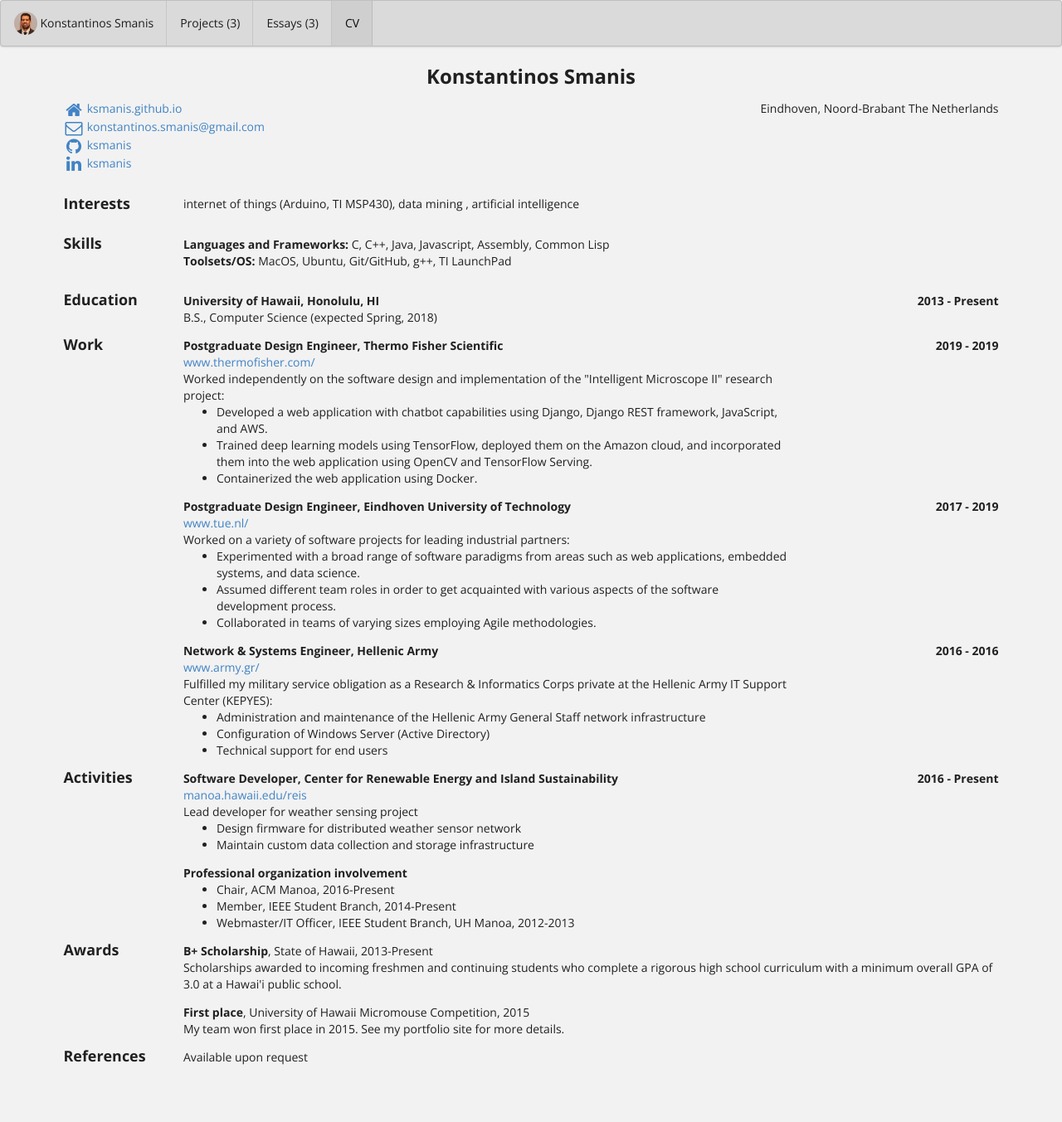
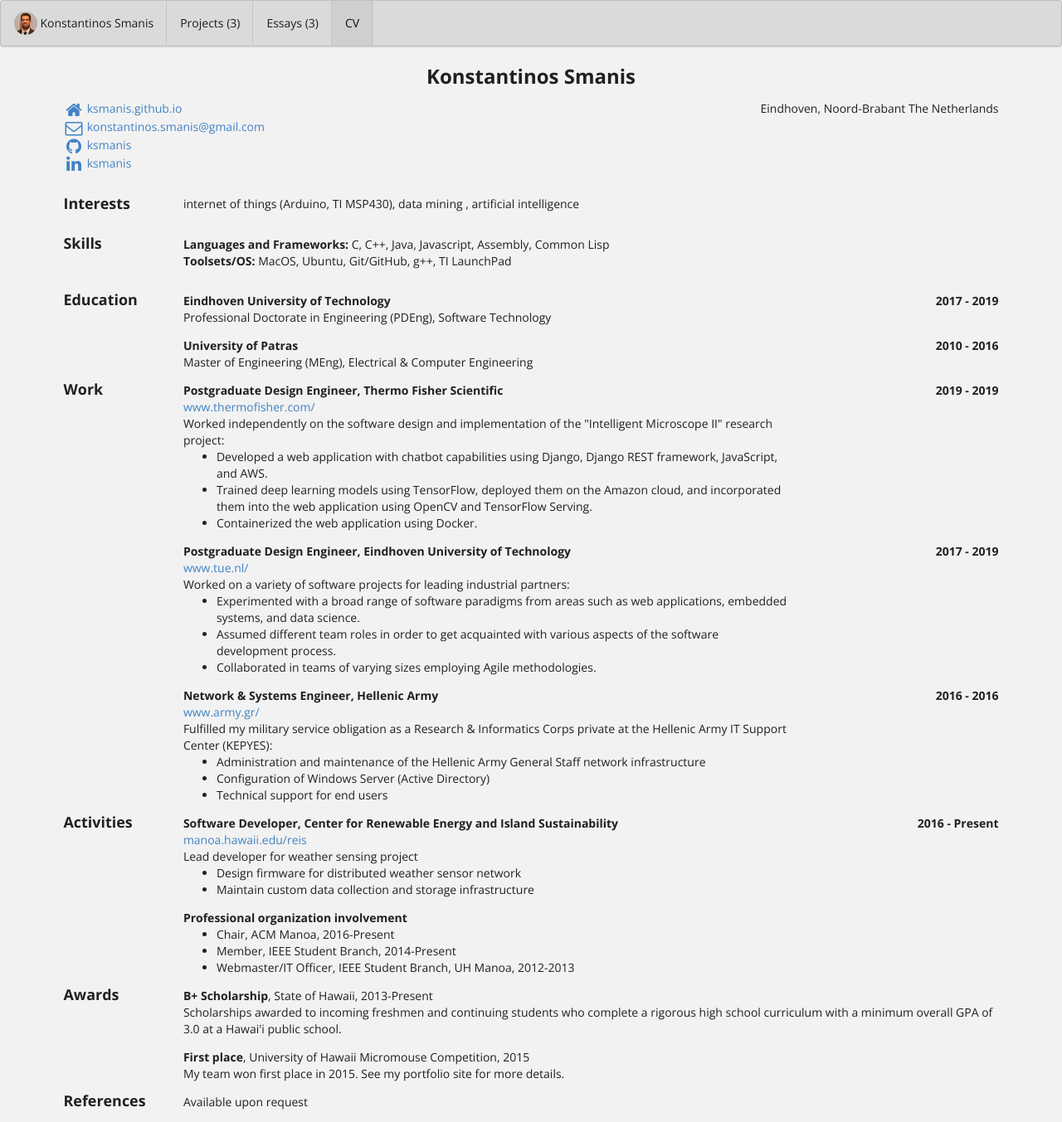
Before and after one commit to KSmanis/ksmanis.github.io, a Jekyll site: the page built from bio/index.html, in a window 1280 px wide. Shown: the whole page at 83% size. Built offline with Jekyll 4.4.1, drawn with Linux system fonts in a browser that asks for light colours; before the commit the page ends 1299 px from its top, so only the background shows below that.

Commit message:
Personalize education section

```diff
--- a/_data/bio.json
+++ b/_data/bio.json
@@ -73,15 +73,25 @@
   ],
   "education": [
     {
-      "institution": "University of Hawaii, Honolulu, HI",
-      "area": "Computer Science (expected Spring, 2018)",
-      "studyType": "B.S.",
-      "startDate": "2013-09-01",
-      "endDate": "Present",
-      "gpa": "",
+      "institution": "Eindhoven University of Technology",
+      "area": "Software Technology",
+      "studyType": "Professional Doctorate in Engineering (PDEng)",
+      "startDate": "2017-10",
+      "endDate": "2019-10",
+      "gpa": "4/5",
       "courses": [
       ]
-    }
+    },
+    {
+      "institution": "University of Patras",
+      "area": "Electrical & Computer Engineering",
+      "studyType": "Master of Engineering (MEng)",
+      "startDate": "2010-09",
+      "endDate": "2016-04",
+      "gpa": "7.81/10",
+      "courses": [
+      ]
+    },
   ],
   "work": [
     {
```
